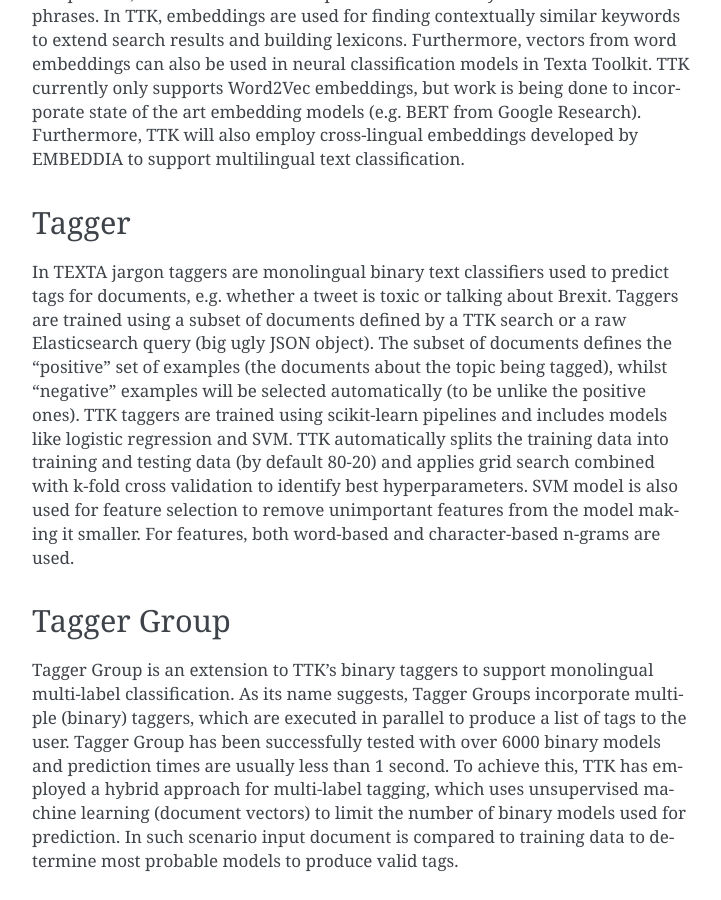
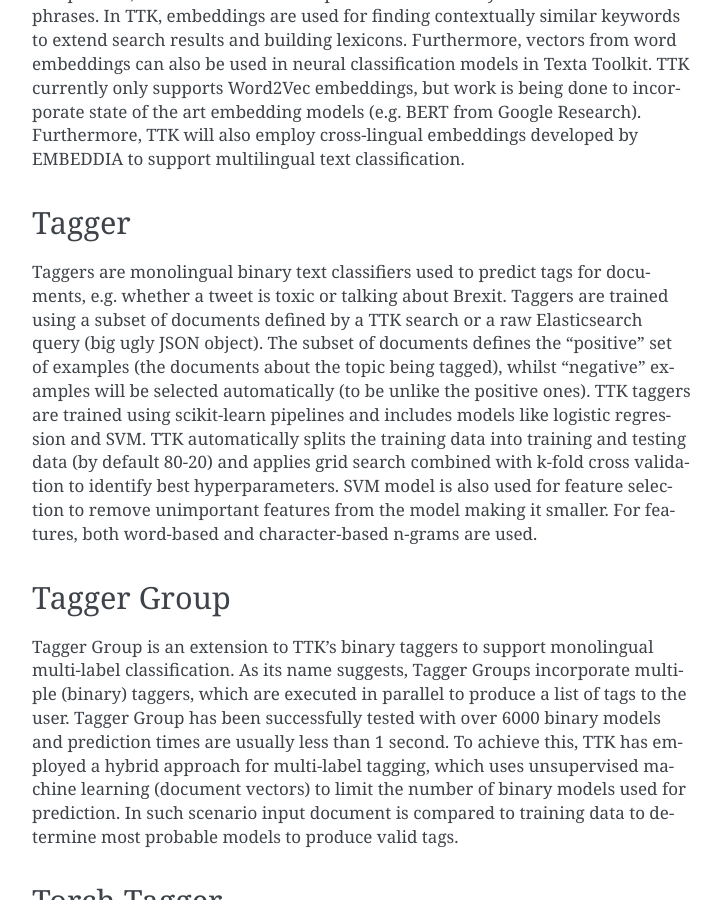
Before and after one commit to texta-tk/texta-tk.github.io, a Sphinx documentation site: the page built from source/concepts.rst, in a window 1280 px wide and 900 px high, scrolled down 2412 px. Shown: the whole window, without its empty margins (388-1109 px from the left). Built offline with Sphinx 7.4.7, drawn with Linux system fonts in a browser that asks for light colours; formulas are drawn with MathJax 3; some of the changed text lies outside the part shown.

Commit message:
Update source/concepts.rst

```diff
--- a/source/concepts.rst
+++ b/source/concepts.rst
@@ -25,7 +25,7 @@
 Fact
 ----
 
-In TEXTA jargon text annotations are regarded as facts:
+In TTK text annotations are regarded as facts:
 
 .. code-block:: bash
 
@@ -110,7 +110,7 @@
 Tagger
 ------
 
-In TEXTA jargon taggers are monolingual binary text classifiers used to predict tags for documents, e.g. whether a tweet is toxic or talking about Brexit.
+Taggers are monolingual binary text classifiers used to predict tags for documents, e.g. whether a tweet is toxic or talking about Brexit.
 Taggers are trained using a subset of documents defined by a TTK search or a raw Elasticsearch query (big ugly JSON object).
 The subset of documents defines the “positive” set of examples (the documents about the topic being tagged), whilst “negative” examples will be selected automatically (to be unlike the positive ones).
 TTK taggers are trained using scikit-learn pipelines and includes models like logistic regression and SVM.
```
